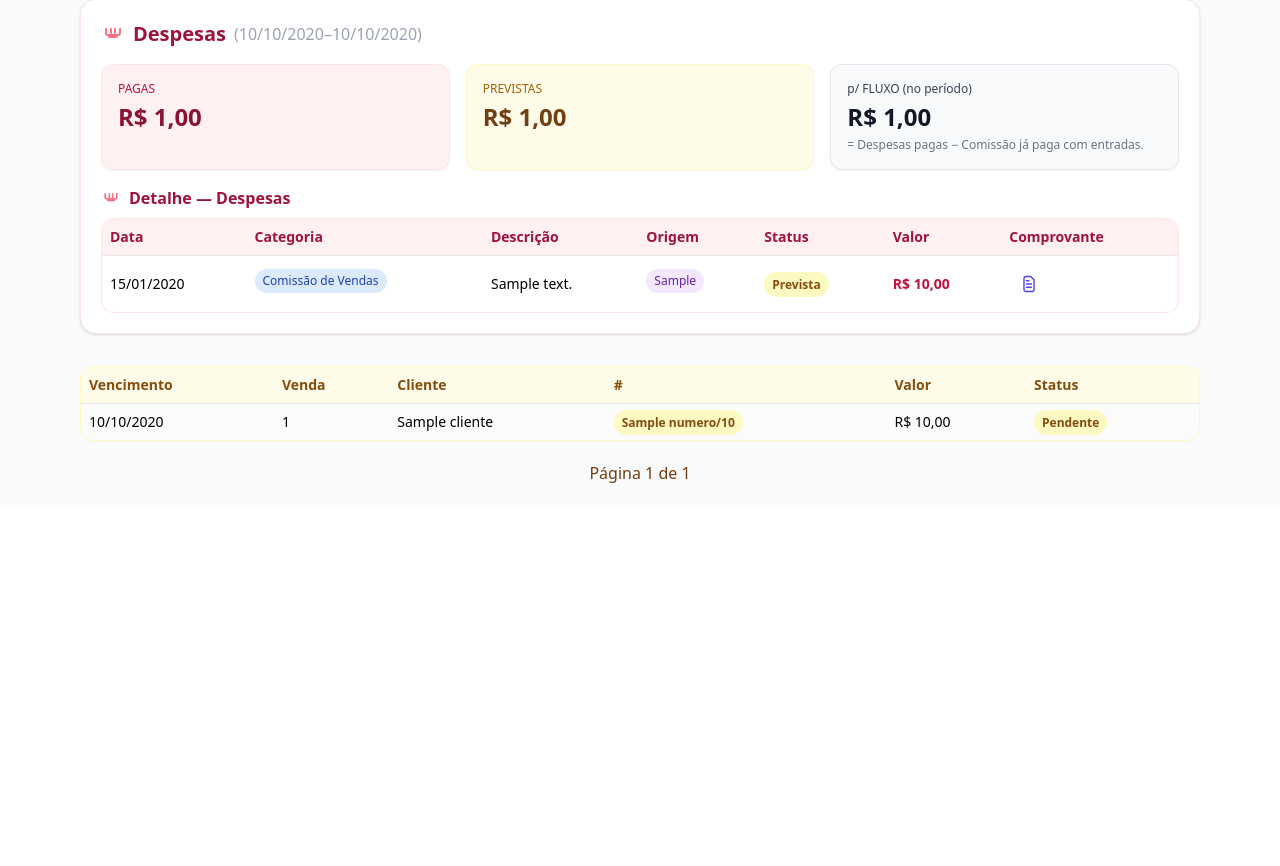
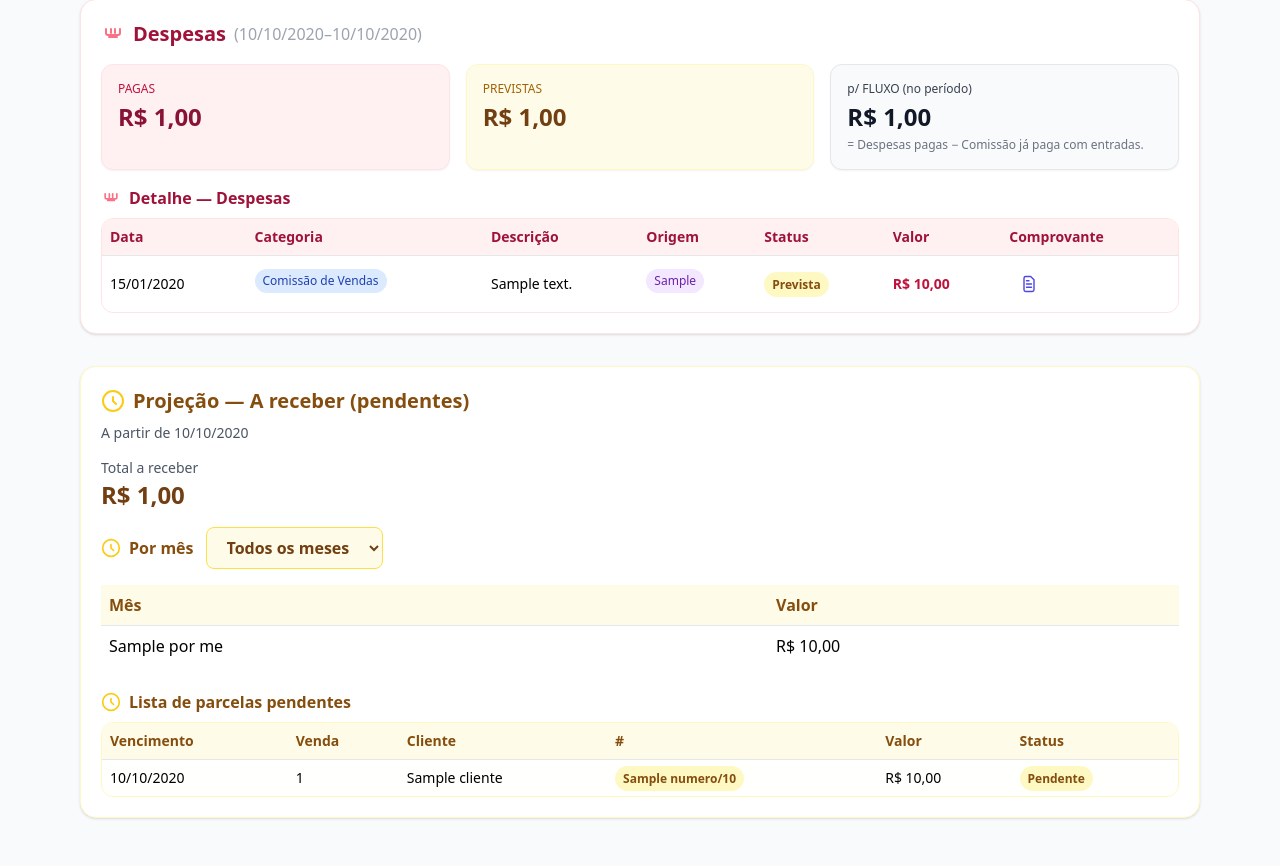
Before and after one commit to BrunoIbiapina/lotesys, a Django app: template templates/financeiro/extrato.html in a window 1280 px wide. Shown: the part 1494-2360 px from the top of the page. Before the commit the page ends 1977 px from the top, so only its background shows below. Run offline with Django 5.2, Linux system fonts and the light colour scheme; tables that the repository leaves empty hold one stand-in row (values such as "Sample post"); the template is opened without the code that fills it: values that come from a table or form of the project are taken from there, most other values are stand-ins (such as "Sample title", 1, 10 or a date in 2020); some libraries are stand-ins or nearby versions.

Commit message:
correcao

```diff
--- a/templates/financeiro/extrato.html
+++ b/templates/financeiro/extrato.html
@@ -389,7 +389,73 @@
     </div>
   </div>
 
-  <!-- ===================== PARCELAS PENDENTES ===================== -->
+  <!-- ===================== PROJEÇÃO ===================== -->
+  <div id="projecao" class="bg-white p-5 rounded-2xl shadow mb-8 border border-yellow-100">
+    <h2 class="text-xl font-semibold mb-2 flex items-center gap-2 text-yellow-800">
+      <svg class="w-6 h-6 text-yellow-400" fill="none" stroke="currentColor" stroke-width="2" viewBox="0 0 24 24">
+        <circle cx="12" cy="12" r="10" />
+        <path stroke-linecap="round" stroke-linejoin="round" d="M12 8v4l3 3" />
+      </svg>
+      Projeção — A receber (pendentes)
+    </h2>
+    <div class="mb-3 text-gray-600 text-sm">A partir de {{ hoje|date:'d/m/Y' }}</div>
+
+    <div class="mb-4">
+      <span class="text-sm text-gray-600">Total a receber</span>
+      <div class="text-2xl font-bold text-yellow-900">{{ total_a_receber|brl }}</div>
+    </div>
+
+    <div class="flex items-center gap-3 mb-4">
+      <h3 class="font-semibold text-yellow-800 flex items-center gap-2 mb-0">
+        <svg class="w-5 h-5 text-yellow-400" fill="none" stroke="currentColor" stroke-width="2" viewBox="0 0 24 24">
+          <circle cx="12" cy="12" r="10" />
+          <path stroke-linecap="round" stroke-linejoin="round" d="M12 8v4l3 3" />
+        </svg>
+        Por mês
+      </h3>
+      <form method="get" action="#projecao">
+        <label for="mes" class="sr-only">Escolha o mês</label>
+        <select name="mes" id="mes"
+          class="rounded-lg border border-yellow-300 bg-yellow-50 text-yellow-900 font-semibold px-4 py-2 focus:ring-2 focus:ring-yellow-400 focus:border-yellow-400 transition"
+          onchange="this.form.submit()">
+          <option value="">Todos os meses</option>
+          {% for m in por_mes %}
+            <option value="{{ m.mes }}" {% if mes_selecionado == m.mes %}selected{% endif %}>{{ m.mes_label }}</option>
+          {% endfor %}
+        </select>
+      </form>
+    </div>
+
+    <div class="overflow-x-auto mb-6">
+      <table class="min-w-full">
+        <thead class="bg-yellow-50 text-yellow-800">
+          <tr>
+            <th class="text-left p-2">Mês</th>
+            <th class="text-left p-2">Valor</th>
+          </tr>
+        </thead>
+        <tbody>
+          {% for m in por_mes %}
+            <tr class="border-t {% if mes_selecionado == m.mes %}bg-yellow-100{% endif %}">
+              <td class="p-2">{{ m.mes_label }}</td>
+              <td class="p-2">{{ m.valor|brl }}</td>
+            </tr>
+          {% empty %}
+            <tr>
+              <td class="p-4" colspan="2">Sem parcelas pendentes futuras.</td>
+            </tr>
+          {% endfor %}
+        </tbody>
+      </table>
+    </div>
+
+    <h3 class="font-semibold mb-2 flex items-center gap-2 text-yellow-800">
+      <svg class="w-5 h-5 text-yellow-400" fill="none" stroke="currentColor" stroke-width="2" viewBox="0 0 24 24">
+        <circle cx="12" cy="12" r="10" />
+        <path stroke-linecap="round" stroke-linejoin="round" d="M12 8v4l3 3" />
+      </svg>
+      Lista de parcelas pendentes
+    </h3>
     <div class="overflow-auto rounded-xl border border-yellow-100 bg-yellow-50/10">
       <table class="min-w-full text-sm">
         <thead class="bg-yellow-50 text-yellow-800">
@@ -403,7 +469,7 @@
           </tr>
         </thead>
         <tbody>
-        {% for p in page_obj %}
+          {% for p in pendentes %}
             <tr class="border-t">
               <td class="p-2">{{ p.vencimento|date:'d/m/Y' }}</td>
               <td class="p-2">{{ p.venda_id }}</td>
@@ -424,24 +490,79 @@
         </tbody>
       </table>
     </div>
+  </div>
+{% endblock %}
 
-  <!-- Paginação -->
-  <div class="flex justify-center items-center gap-2 mt-4">
-    {% if page_obj.has_previous %}
-      <a href="?mes={{ mes_selecionado }}&page={{ page_obj.previous_page_number }}#projecao"
-         class="px-3 py-1 rounded bg-yellow-100 text-yellow-800 border border-yellow-200 hover:bg-yellow-200 transition text-sm font-semibold">
-        ← Anterior
-      </a>
-    {% endif %}
-    <span class="px-3 py-1 text-yellow-900 font-medium">
-      Página {{ page_obj.number }} de {{ page_obj.paginator.num_pages }}
-    </span>
-    {% if page_obj.has_next %}
-      <a href="?mes={{ mes_selecionado }}&page={{ page_obj.next_page_number }}#projecao"
-         class="px-3 py-1 rounded bg-yellow-100 text-yellow-800 border border-yellow-200 hover:bg-yellow-200 transition text-sm font-semibold">
-        Próxima →
-      </a>
-    {% endif %}
+<!-- ===================== RESUMO DE CAIXA ===================== -->
+<div class="bg-white p-5 rounded-2xl shadow mb-8">
+  <div class="flex items-center justify-between mb-4">
+    <h2 class="text-xl font-semibold">Resumo do Caixa</h2>
+  </div>
+  <div class="grid sm:grid-cols-4 gap-4">
+    <div class="p-4 rounded-xl bg-indigo-50 text-indigo-900">
+      <div class="text-xs font-medium text-indigo-700 mb-1">Entradas líquidas</div>
+      <div class="text-2xl font-bold">R$ {{ total_entradas_liquidas|floatformat:2|default:'0,00' }}</div>
+
+
+    </div>
+    <div class="p-4 rounded-xl bg-green-50 text-green-900">
+      <div class="text-xs font-medium text-green-700 mb-1">Receitas (parcelas pagas + entradas)</div>
+      <div class="text-2xl font-bold">R$ {{ total_receitas|floatformat:2|default:'0,00' }}</div>
+    </div>
+    <div class="p-4 rounded-xl bg-red-50 text-red-900">
+      <div class="text-xs font-medium text-red-700 mb-1">Despesas pagas (fluxo)</div>
+      <div class="text-2xl font-bold">R$ {{ total_despesas_pagas_fluxo|floatformat:2|default:'0,00' }}</div>
+    </div>
+    <div class="p-4 rounded-xl bg-gray-50 text-gray-900">
+      <div class="text-xs font-medium text-gray-700 mb-1">Caixa no período</div>
+      <div class="text-2xl font-bold">R$ {{ caixa_no_periodo|floatformat:2|default:'0,00' }}</div>
+    </div>
+  </div>
+</div>
+
+<!-- ===================== COMPOSIÇÃO DAS ENTRADAS E SAÍDAS ===================== -->
+<div class="grid md:grid-cols-2 gap-6 mb-8">
+  <!-- Entradas de Caixa -->
+  <div class="bg-white p-5 rounded-2xl shadow">
+    <h3 class="font-semibold mb-2 text-emerald-800">Entradas de Caixa</h3>
+    <table class="min-w-full text-sm">
+      <tbody class="divide-y">
+        <tr>
+          <td class="py-2">Parcelas pagas</td>
+          <td class="py-2 font-medium text-right">{{ total_parcelas_pagas|brl }}</td>
+        </tr>
+        <tr>
+          <td class="py-2">Entradas brutas de vendas</td>
+          <td class="py-2 font-medium text-right">{{ total_entradas_brutas|brl }}</td>
+        </tr>
+        <tr class="bg-emerald-50 font-semibold">
+          <td class="py-2">Total de Entradas</td>
+          <td class="py-2 text-right">{{ caixa_entradas|brl }}</td>
+        </tr>
+      </tbody>
+    </table>
+  </div>
+
+  <!-- Saídas de Caixa -->
+  <div class="bg-white p-5 rounded-2xl shadow">
+    <h3 class="font-semibold mb-2 text-red-800">Saídas de Caixa</h3>
+    <table class="min-w-full text-sm">
+      <tbody class="divide-y">
+        <tr>
+          <td class="py-2">Comissões pagas</td>
+          <td class="py-2 font-medium text-right">- {{ total_comissoes_pagas|brl }}</td>
+        </tr>
+        <tr>
+          <td class="py-2">Outras despesas pagas</td>
+          <td class="py-2 font-medium text-right">- {{ total_despesas_pagas_sem_comissoes|brl }}</td>
+        </tr>
+        <tr class="bg-red-50 font-semibold">
+          <td class="py-2">Total de Saídas</td>
+          <td class="py-2 text-right">- {{ caixa_saidas|brl }}</td>
+        </tr>
+      </tbody>
+    </table>
+  </div>
 </div>
 
 <script>
@@ -450,4 +571,3 @@
     document.getElementById("projecao")?.scrollIntoView({behavior: "smooth"});
   }
 </script>
-{% endblock %}
```
Lines whose indentation alone changed are shown as unchanged.
